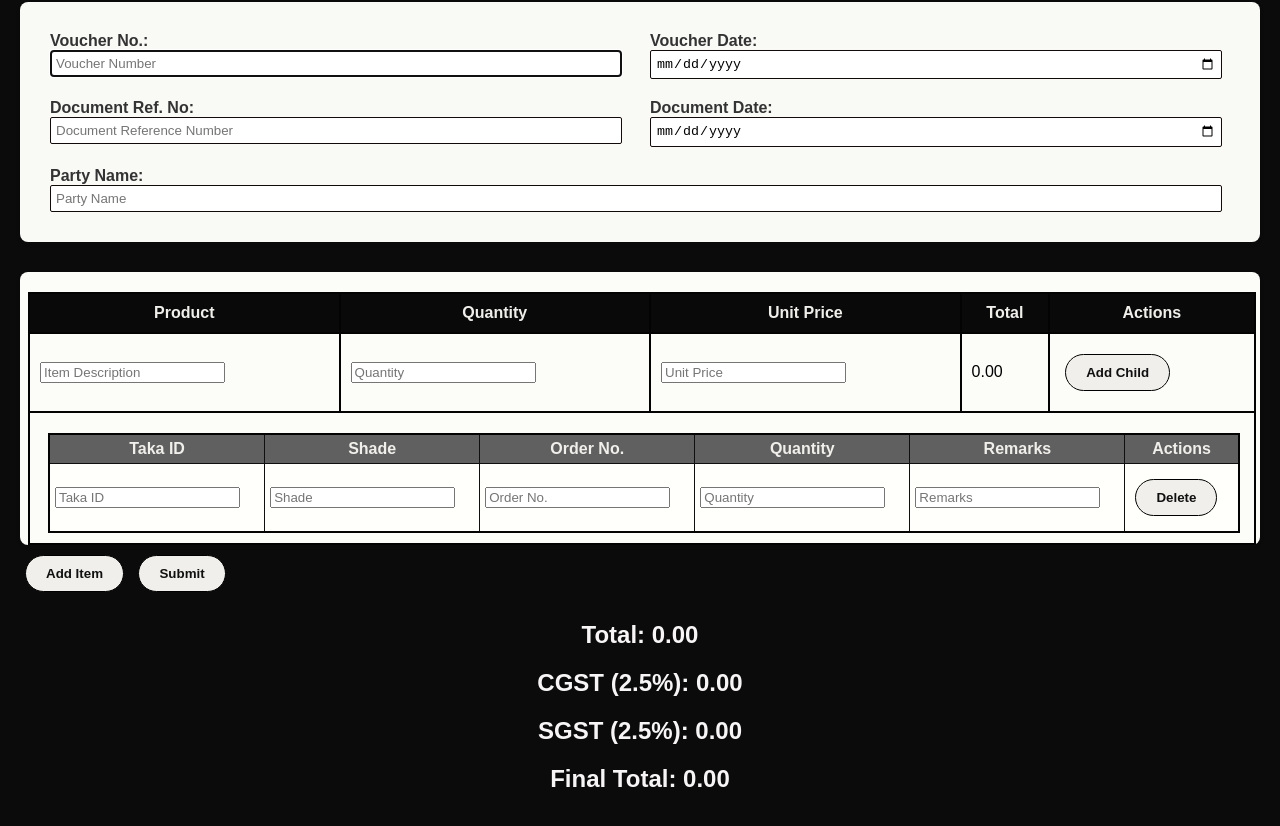
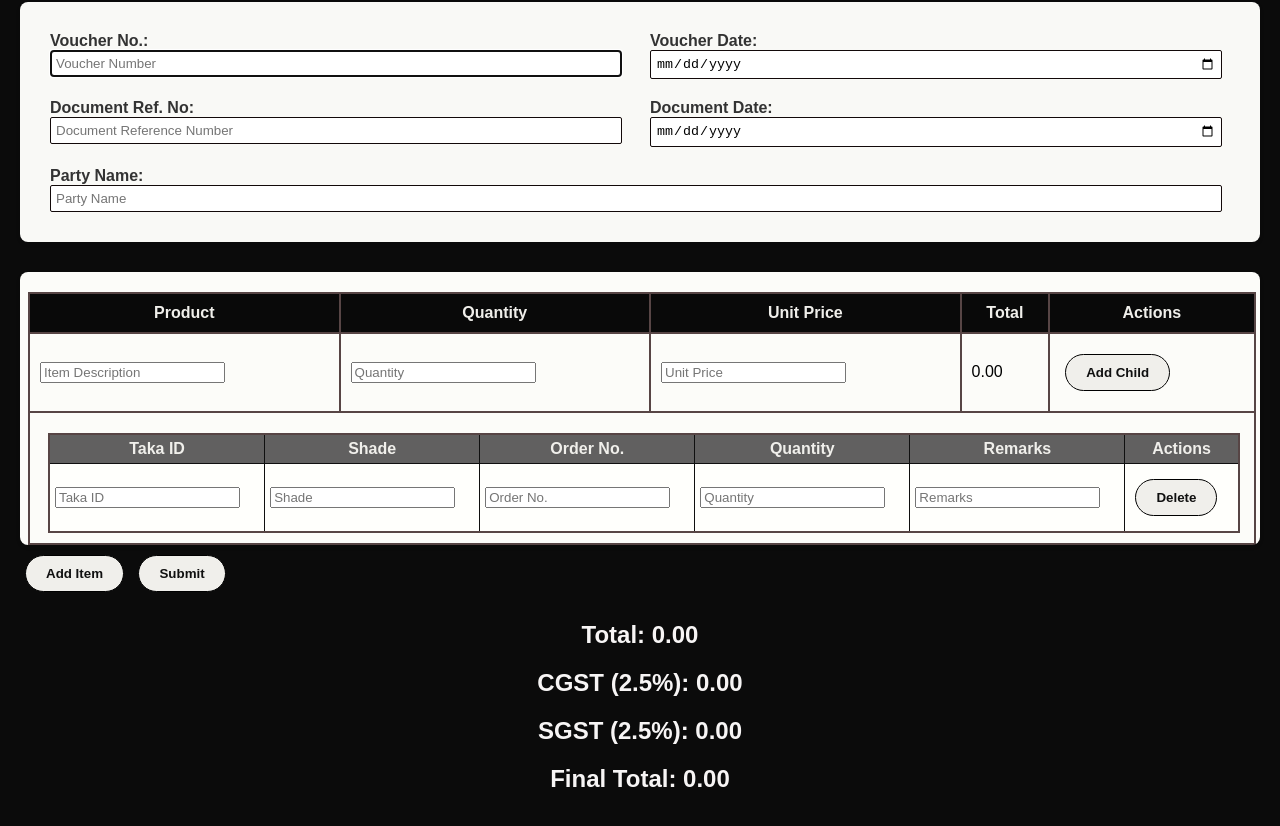
Before and after one commit to RishiJ1112/Billing-Portal, a plain HTML site: page index.html in a window 1280 px wide. Shown: the part 98-924 px from the top of the page. Drawn offline with Linux system fonts and the light colour scheme.

Commit message:
Update styles.css

```diff
--- a/styles.css
+++ b/styles.css
@@ -59,7 +59,7 @@ table {
 }
 
 table, th, td {
-    border: 2px solid #030303;
+    border: 2px solid #574545;
 }
 
 th, td {
```
